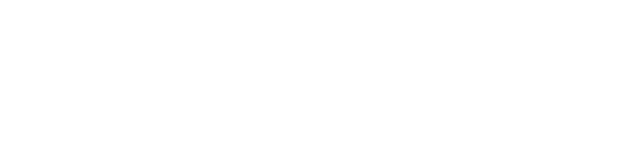
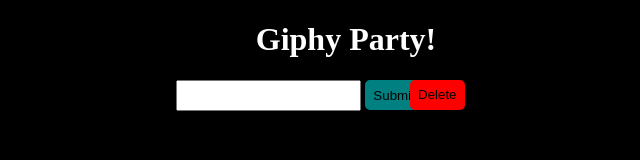
Before and after one commit to Jusmicelangelo/GiphyParty, a plain HTML site: page index.html in a window 1280 px wide. Shown: the whole page, without its empty margins (294-934 px from the left). Drawn offline with nearby package versions, Linux system fonts and the light colour scheme.

Commit message:
final files

```diff
--- /dev/null
+++ b/app.css
@@ -0,0 +1,30 @@
+body {
+    background-color: black;
+}
+
+h1 {
+    color: white;
+    text-align: center;
+}
+
+form {
+    text-align: center;
+}
+
+input {
+    height: 25px;
+}
+
+#giphyButton {
+    height: 30px;
+    border-radius: 5px;
+    background-color: teal;
+    border: 2px solid teal
+}
+
+#delete {
+    height: 30px;
+    border-radius: 5px;
+    background-color: red;
+    border: 2px solid red;
+}
--- a/app.js
+++ b/app.js
@@ -1 +1,27 @@
 console.log("Let's get this party started!");
+
+
+$("form").on("submit", async function getGiphy (event) {
+    event.preventDefault()
+
+    let searchQuery = $("#giphySearch").val()
+    let giphyUserData = {
+        params: {
+            "api_key": "smBKxZZMmsmwfq8TB1W1I2razkm1LMZ9",
+            "tag": searchQuery
+        }
+    }
+
+    const results = await axios.get("http://api.giphy.com/v1/gifs/random", giphyUserData)
+    console.log(results)
+    console.log(results.data.data.images.fixed_height.url)
+    let imgData = results.data.data.images.fixed_height.url
+
+    $("div").append(`<img src=${imgData} alt=giphyPicture>`);
+    $("#giphySearch").val("")
+
+})
+
+$("button").on("click", function () {
+    $("#giphyImageContainer").remove()
+})
--- a/index.html
+++ b/index.html
@@ -4,10 +4,21 @@
   <head>
     <meta charset="UTF-8">
     <title>Giphy Party!</title>
+    <link rel= "stylesheet" href= "app.css">
   </head>
 
   <body>
+    <h1>Giphy Party!</h1>
+    <form>
+      <input type= "text" id ="giphySearch">
+      <input type= "submit" id ="giphyButton">Search Giphy!</input>
+      <button id="delete" style="position: absolute; left: 55%">Delete</button>
+    </form>
 
+    <br>
+    <div id="giphyImageContainer">
+
+    </div>
     <script src="https://code.jquery.com/jquery-3.2.1.js"></script>
     <script src="https://unpkg.com/axios/dist/axios.js"></script>
     <script src="app.js"></script>
```
Lines whose indentation alone changed are shown as unchanged.
